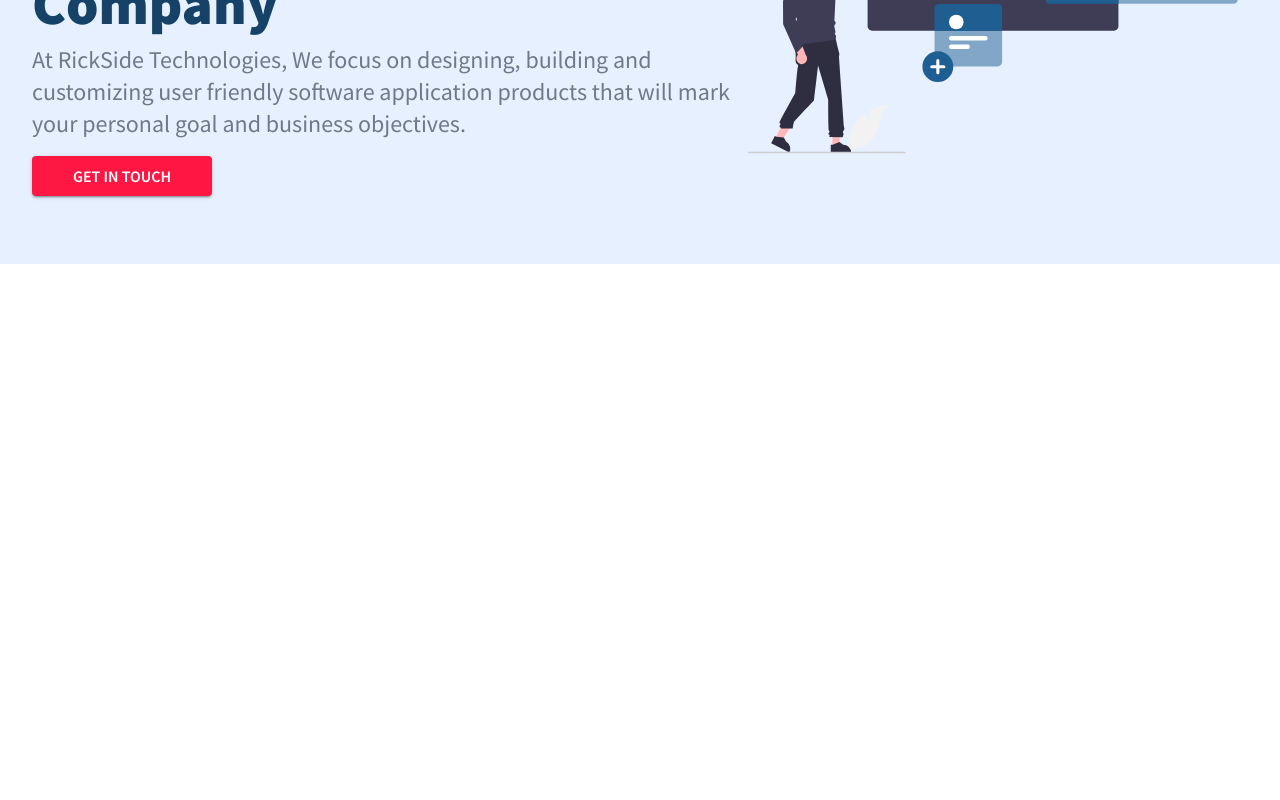
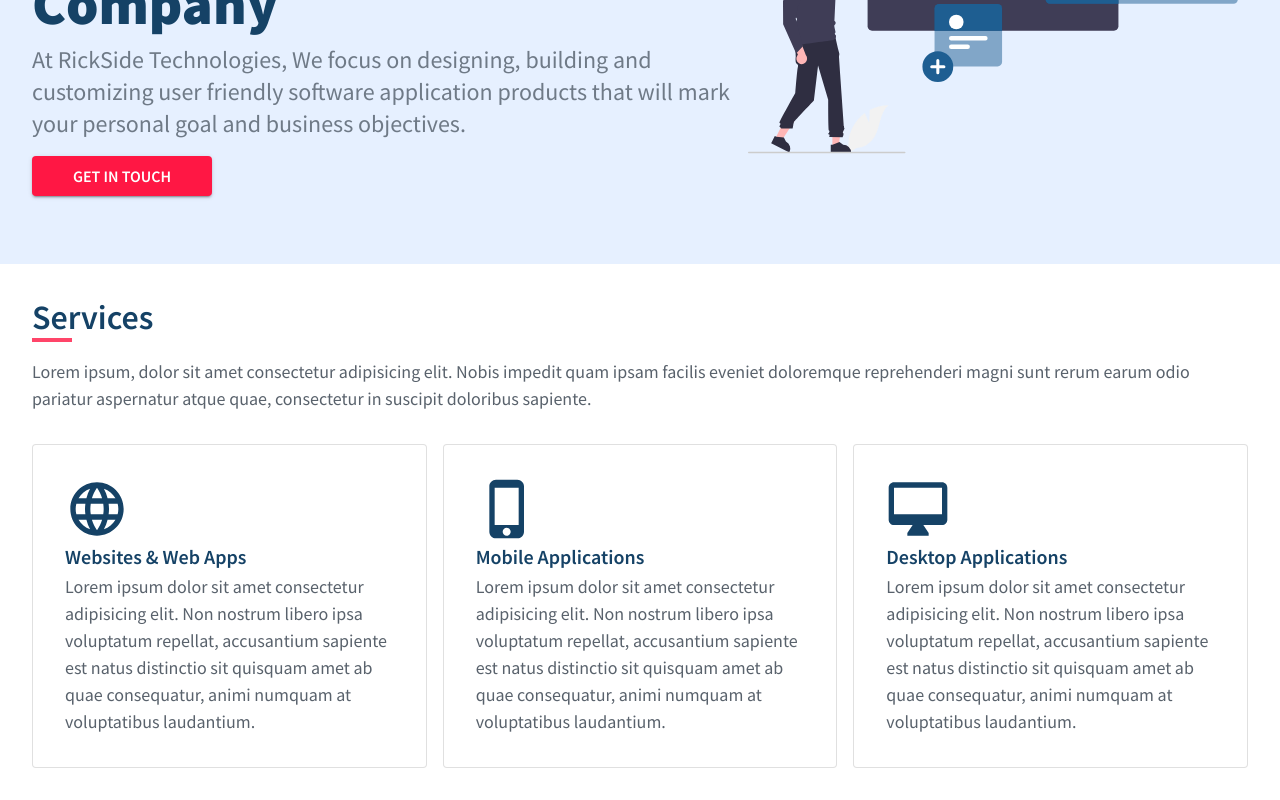
Before and after one commit to erick16-max/rickside, a Next.js app: page / in a window 1280 px wide. Shown: the part 332-1132 px from the top of the page. Before the commit the page ends 800 px from the top, so only its background shows below. Built offline with nearby package versions, Linux system fonts and the light colour scheme.

Commit message:
service section

```diff
--- /dev/null
+++ b/container/Services.tsx
@@ -0,0 +1,148 @@
+//@ts-nocheck
+import { Box, Grid, Typography , Card } from '@mui/material'
+import React from 'react'
+import LanguageOutlinedIcon from '@mui/icons-material/LanguageOutlined';
+import PhoneIphoneOutlinedIcon from '@mui/icons-material/PhoneIphoneOutlined';
+import DesktopMacOutlinedIcon from '@mui/icons-material/DesktopMacOutlined';
+
+
+
+export const Services = () => {
+  return (
+    <Box p={4} display='flex' justifyContent={'center'} flexDirection={'column'}>
+        <Typography component={'div'} mb={4} >
+            <Typography
+                className='service-title'
+                variant='h4'
+                color={'#154266'}
+                fontWeight={600}
+                sx={{
+                    borderBottom: 3,
+                    borderBottomWidth: 4,
+                    borderBottomColor: '#ff4569',
+                    width:40,
+
+                }}
+
+                >
+                    Services
+                </Typography>
+
+            <Typography
+                margin={'auto'}
+                variant='body1'
+                color={'#59626c'}
+                fontSize={18}
+                mt={2}
+                >
+                Lorem ipsum, dolor sit amet consectetur adipisicing elit. Nobis impedit quam
+                 ipsam facilis eveniet doloremque reprehenderi magni sunt rerum earum odio pariatur
+                  aspernatur atque quae, consectetur in suscipit doloribus sapiente.
+            </Typography>
+        </Typography>
+
+        <Grid container spacing={2}>
+            <Grid item lg={4} md={6} sm={6} xs={12} >
+                <Card
+                    variant='outlined'
+                    sx={{
+                        display: 'flex',
+                        flexDirection: 'column',
+                        justifyContent: 'center',
+                        padding: 4,
+                    }}
+                >
+                   <Typography
+                        component={'div'}
+                        display={'flex'}
+                        justifyContent="center"
+
+                        flexDirection={'column'}
+                        color='#154266'
+                    >
+                         <LanguageOutlinedIcon sx={{fontSize: 64}}/>
+                         <Typography
+                            fontWeight={600}
+                            variant='h6'
+                         >
+                            Websites & Web Apps
+                        </Typography>
+                   </Typography>
+                   <Typography variant='body1' color="#59626c" fontSize={18}>
+                    Lorem ipsum dolor sit amet consectetur adipisicing elit.
+                     Non nostrum libero ipsa voluptatum repellat, accusantium sapiente est
+                     natus distinctio sit quisquam amet ab quae consequatur, animi numquam at voluptatibus laudantium.
+                   </Typography>
+                </Card>
+            </Grid>
+            <Grid item lg={4} md={6} sm={6} xs={12}>
+               <Card
+                    variant='outlined'
+                    sx={{
+                        display: 'flex',
+                        flexDirection: 'column',
+                        justifyContent: 'center',
+                        padding: 4,
+                    }}
+                >
+                   <Typography
+                        component={'div'}
+                        display={'flex'}
+                        justifyContent="center"
+
+                        flexDirection={'column'}
+                        color='#154266'
+                    >
+                         <PhoneIphoneOutlinedIcon sx={{fontSize: 64}}/>
+                         <Typography
+                            fontWeight={600}
+                            variant='h6'
+                         >
+                            Mobile Applications
+                        </Typography>
+                   </Typography>
+                   <Typography variant='body1' color="#59626c" fontSize={18}>
+                    Lorem ipsum dolor sit amet consectetur adipisicing elit.
+                     Non nostrum libero ipsa voluptatum repellat, accusantium sapiente est
+                     natus distinctio sit quisquam amet ab quae consequatur, animi numquam at voluptatibus laudantium.
+                   </Typography>
+                </Card>
+            </Grid>
+            <Grid item lg={4} md={6} sm={6} xs={12}>
+               <Card
+                    variant='outlined'
+                    sx={{
+                        display: 'flex',
+                        flexDirection: 'column',
+                        justifyContent: 'center',
+                        padding: 4,
+                    }}
+                >
+                   <Typography
+                        component={'div'}
+                        display={'flex'}
+                        justifyContent="center"
+
+                        flexDirection={'column'}
+                        color='#154266'
+                    >
+                         <DesktopMacOutlinedIcon sx={{fontSize: 64}}/>
+                         <Typography
+                            fontWeight={600}
+                            variant='h6'
+                         >
+                            Desktop Applications
+                        </Typography>
+                   </Typography>
+                   <Typography variant='body1' color="#59626c" fontSize={18}>
+                    Lorem ipsum dolor sit amet consectetur adipisicing elit.
+                     Non nostrum libero ipsa voluptatum repellat, accusantium sapiente est
+                     natus distinctio sit quisquam amet ab quae consequatur, animi numquam at voluptatibus laudantium.
+                   </Typography>
+                </Card>
+            </Grid>
+
+        </Grid>
+    </Box>
+  )
+}
--- a/pages/index.tsx
+++ b/pages/index.tsx
@@ -5,6 +5,7 @@
 import { About } from '@/container/About'
 import { useState, useEffect, Suspense } from 'react'
 import { Loader } from '@/container/Loader'
+import { Services } from '@/container/Services'
 
 
 export default function Home() {
@@ -38,12 +39,9 @@
 
       <Suspense fallback={<Loader />}>
         <Box onScroll={changeNavBg} component={'main'} display='flex' flexDirection={'column'} justifyContent={'center'}>
-          {/* Navbar */}
           <Header navBg={navBg}/>
-
-          {/* About Us Hero */}
           <About />
-
+          <Services />
         </Box>
       </Suspense>
 
--- a/styles/globals.css
+++ b/styles/globals.css
@@ -70,3 +70,11 @@
     padding: 0px;
   }
 }
+
+/* Service Section Media Queries */
+@media screen and (min-width: 600px){
+  .service-title {
+    margin: auto;
+    text-align: center;
+  }
+}
```
